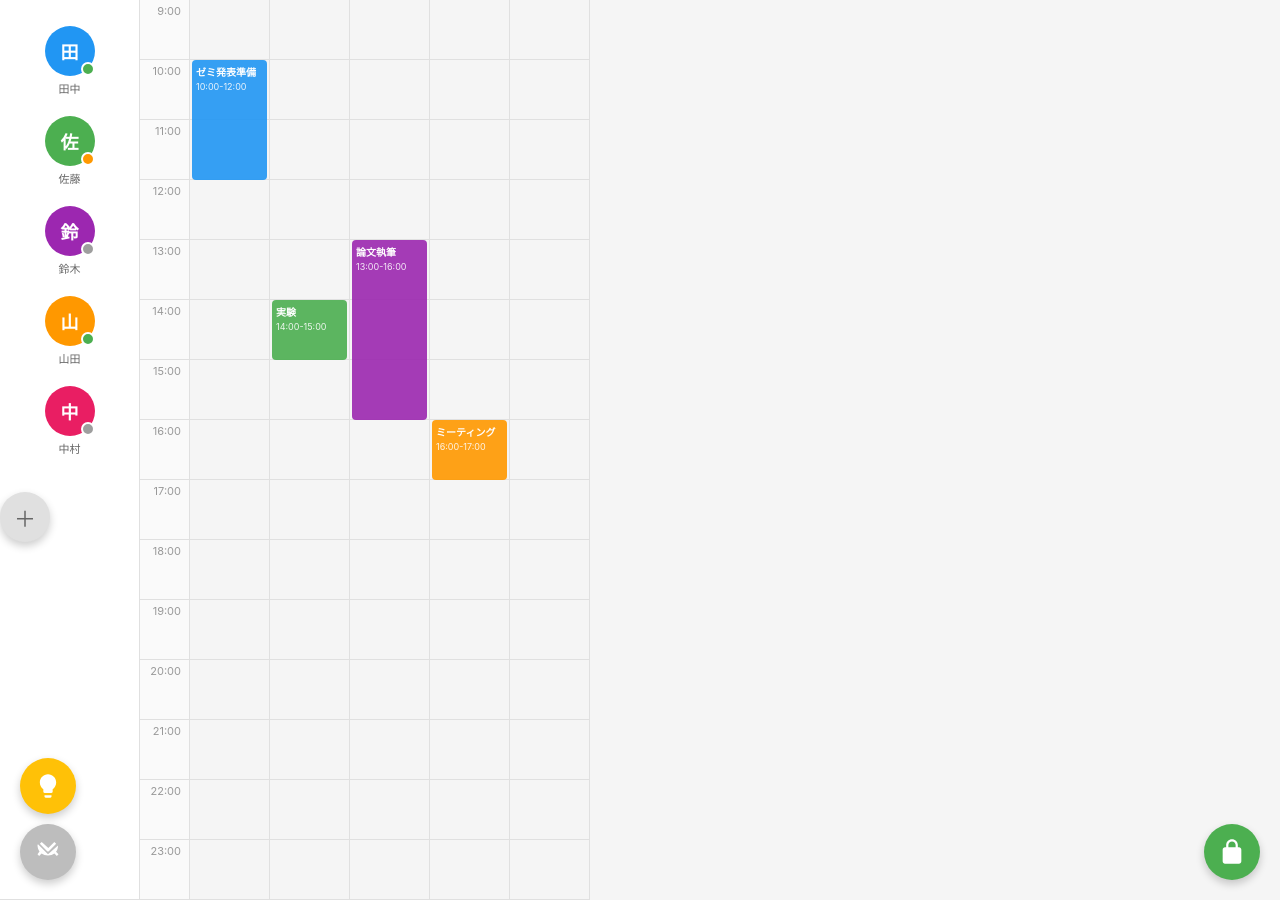
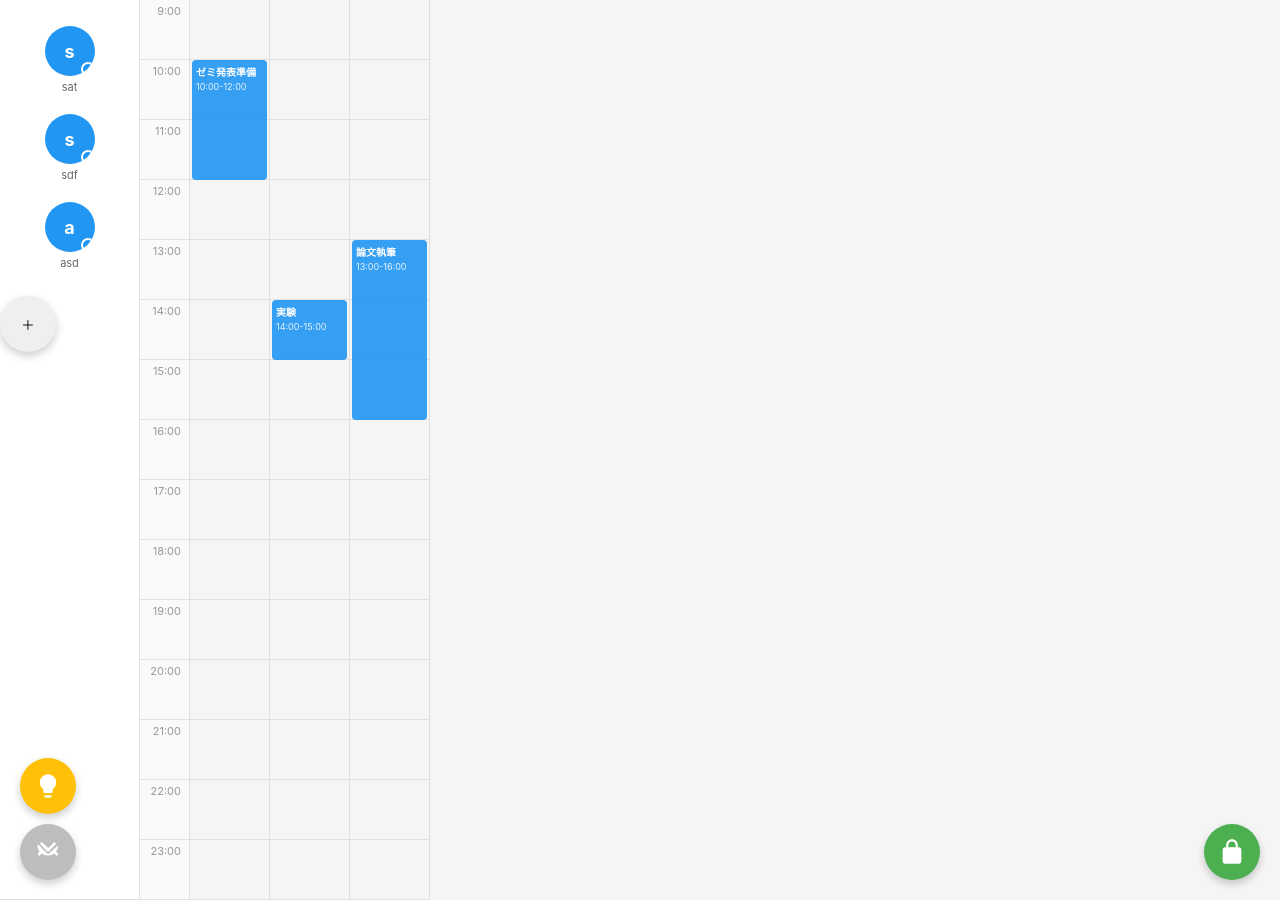
Before and after one commit to taiyo-toda/Laboratory-management, a Flask app: page / in a window 1280 px wide. Run offline with Flask 3, Linux system fonts and the light colour scheme.

Commit message:
アカウントをクラウドで管理

```diff
--- a/app/models.py
+++ b/app/models.py
@@ -6,6 +6,7 @@ class Account(db.Model):
     email = db.Column(db.String(120), unique=True, nullable=False)
     status = db.Column(db.String(20), default="inroom")
     avatar = db.Column(db.String(200))
+    color = db.Column(db.String(7))
     schedules = db.relationship("Schedule", backref="account", lazy=True)
 
 
--- a/app/routes.py
+++ b/app/routes.py
@@ -1,6 +1,7 @@
 from flask import request, jsonify, render_template
 from app import app, db
 from app.models import Account, Schedule
+import random
 
 @app.route("/")
 def index():
@@ -9,11 +10,23 @@ def index():
 @app.route("/create_account", methods=["POST"])
 def create_account():
     data = request.get_json()
+    color_list = [
+        "#2196f3","#4caf50","#ff9800","#9c27b0","#e91e63",
+        "#00bcd4","#8bc34a","#ffc107","#3f51b5","#795548"
+    ]
+    color = random.choice(color_list)
+
+    # すでに同じメールがあるかチェック
+    existing = Account.query.filter_by(email=data["email"]).first()
+    if existing:
+        return jsonify({"error": "このメールアドレスはすでに登録されています"}), 400
+
     new_acc = Account(
         username=data["username"],
         email=data["email"],
         status=data.get("status", "inroom"),
-        avatar=data.get("avatar")
+        avatar=data.get("avatar"),
+        color=color
     )
     db.session.add(new_acc)
     db.session.commit()
@@ -36,20 +49,20 @@ def add_schedule():
     db.session.commit()
     return jsonify({"message": "schedule added"})
 
-@app.route("/get_account/<username>", methods=["GET"])
-def get_account(username):
-    account = Account.query.filter_by(username=username).first()
-    if not account:
-        return jsonify({"error": "account not found"}), 404
-
-    account_data = {
-        "username": account.username,
-        "email": account.email,
-        "status": account.status,
-        "avatar": account.avatar,
-        "schedule": account.schedule
-    }
-    return jsonify(account_data)
+@app.route("/get_all_accounts", methods=["GET"])
+def get_all_accounts():
+    accounts = Account.query.all()
+    account_list = []
+    for acc in accounts:
+        account_list.append({
+            "id": acc.id,
+            "username": acc.username,
+            "email": acc.email,
+            "status": acc.status,
+            "avatar": acc.avatar,
+            "color": acc.color or "#2196f3"  # もし空なら青
+        })
+    return jsonify(account_list)
 
 @app.route("/test")
 def test_page():
--- a/app/static/css/style.css
+++ b/app/static/css/style.css
@@ -152,24 +152,11 @@ body {
     opacity: 0.9;
 }
 
-#createAccountBtn {
-  display: flex;
-  align-items: center;
-  justify-content: center;
-  width: 50px;        /* .avatar と同じ */
-  height: 50px;       /* .avatar と同じ */
-  border-radius: 50%; /* 丸型 */
-  margin: 10px 0;     /* .member と同じ上下間隔 */
-  background: #e0e0e0; /* アイコンがない分、軽いグレーで区切り感を出す（任意） */
-  border: none;
-  cursor: pointer;
-  font-size: 22px;
-  color: #666;
-  transition: background 0.2s;
-}
-
-#createAccountBtn:hover {
-  background: #d5d5d5;
+.create-btn {
+    height: 60px;
+    border-bottom: 1px solid #e0e0e0;
+    cursor: pointer;
+    transition: background 0.2s;
 }
 
 .control-btn {
--- a/app/static/js/main.js
+++ b/app/static/js/main.js
@@ -1,12 +1,14 @@
 import { renderMembers, renderCalendar } from './view.js';
 
-var members = [
-            { id: 1, name: '田中', status: 'in', color: '#2196f3' },
-            { id: 2, name: '佐藤', status: 'away', color: '#4caf50' },
-            { id: 3, name: '鈴木', status: 'out', color: '#9c27b0' },
-            { id: 4, name: '山田', status: 'in', color: '#ff9800' },
-            { id: 5, name: '中村', status: 'out', color: '#e91e63' }
-        ];
+function getRandomColor() {
+  const colors = [
+    "#2196f3", "#4caf50", "#ff9800", "#9c27b0", "#e91e63",
+    "#00bcd4", "#8bc34a", "#ffc107", "#3f51b5", "#795548"
+  ];
+  return colors[Math.floor(Math.random() * colors.length)];
+}
+
+let members = [];
 
 var events = [
     { id: 1, memberId: 1, hour: 10, duration: 2, text: 'ゼミ発表準備' },
@@ -14,6 +16,29 @@ var events = [
     { id: 3, memberId: 4, hour: 16, duration: 1, text: 'ミーティング' },
     { id: 4, memberId: 3, hour: 13, duration: 3, text: '論文執筆' }
 ];
+
+async function loadMembers() {
+  try {
+    const res = await fetch("/get_all_accounts");
+    const data = await res.json();
+    console.log("DBから取得:", data);
+
+    members = data.map(acc => ({
+      id: acc.id,
+      name: acc.username,
+      status: acc.status || "in",
+      color: "#2196f3"
+    }));
+
+    renderMembers(members);
+    renderCalendar(members, hours, events);
+  } catch (err) {
+    console.error("メンバー読み込みエラー:", err);
+  }
+}
+
+// ページ読み込み時に実行
+loadMembers();
 
 var locked = false;
 var airconOn = false;
@@ -84,10 +109,6 @@ window.toggleStatus = toggleStatus;
 window.addEvent = addEvent;
 window.deleteEvent = deleteEvent;
 
-renderMembers(members);
-renderCalendar(members, hours, events);
-
-
 // Dateは後々、Python側から取得するようにする予定
 var now = new Date();
 var currentHour = now.getHours();
@@ -105,6 +126,8 @@ document.getElementById('createAccountBtn').addEventListener('click', async () =
         return;
     }
 
+    const color = getRandomColor();
+
     try {
         const res = await fetch("/create_account", {
             method: "POST",
@@ -116,8 +139,7 @@ document.getElementById('createAccountBtn').addEventListener('click', async () =
 
         if (res.ok) {
             alert("✅ アカウントを作成しました: " + username);
-            // ここで再描画などを行う
-            members.push({ id: Date.now(), name: username, status: "in", color: "#2196f3" });
+            members.push({ id: Date.now(), name: username, status: "in", color: color });
             renderMembers(members);
         } else {
             alert("❌ エラー: " + (data.error || "不明なエラー"));
```
Also changed, not shown: instance/trackjob.db, 1 other file.
